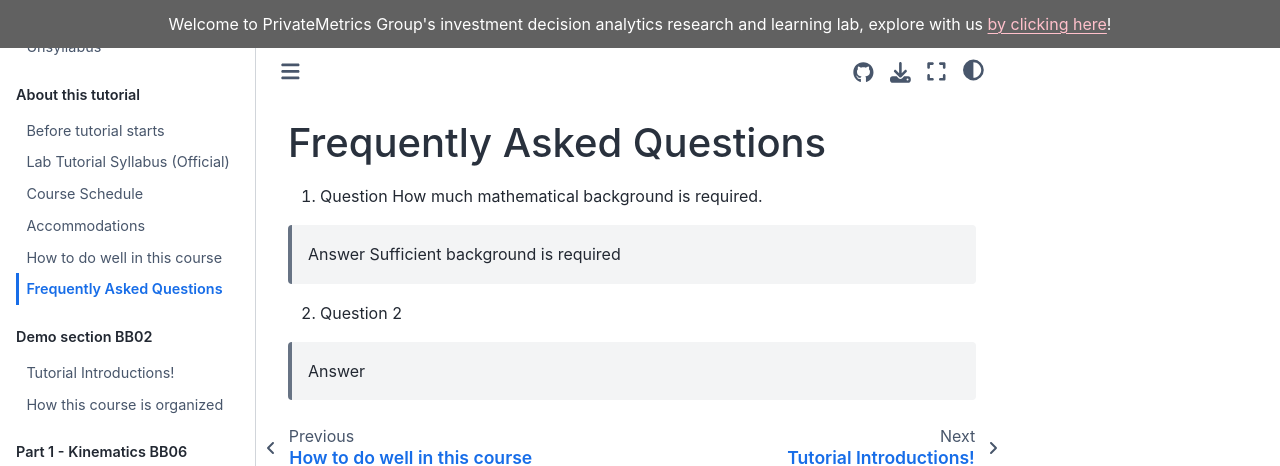
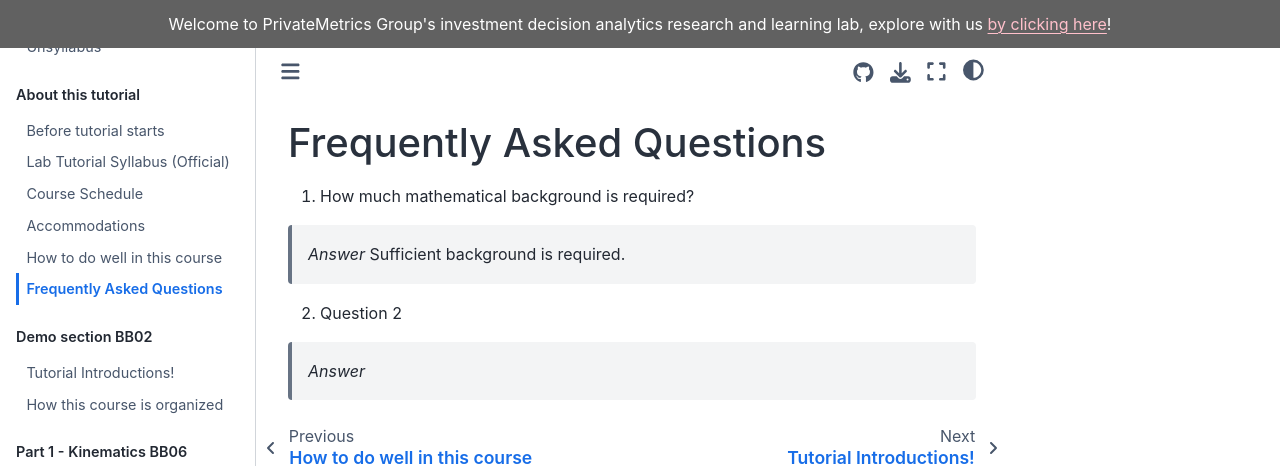
Before and after one commit to bassambarazi/book-test, a Jupyter Book: the page built from about/faq.md, in a window 1280 px wide and 900 px high. Shown: the top 466 px of the window. Built offline with Jupyter Book 1.0.4 settings and Sphinx 7.4.7 and the Sphinx Book theme 1.1.4, drawn with Linux system fonts in a browser that asks for light colours; pages that are not in the unit, such as notebooks, are missing from menus.

Commit message:
Update faq.md

```diff
--- a/about/faq.md
+++ b/about/faq.md
@@ -1,10 +1,10 @@
 Frequently Asked Questions
 =======================
 
-1. Question How much mathematical background is required.
+1. How much mathematical background is required?
 
-> Answer Sufficient background is required
+> *Answer* Sufficient background is required.
 
 2. Question 2
 
-> Answer
+> *Answer*
```
